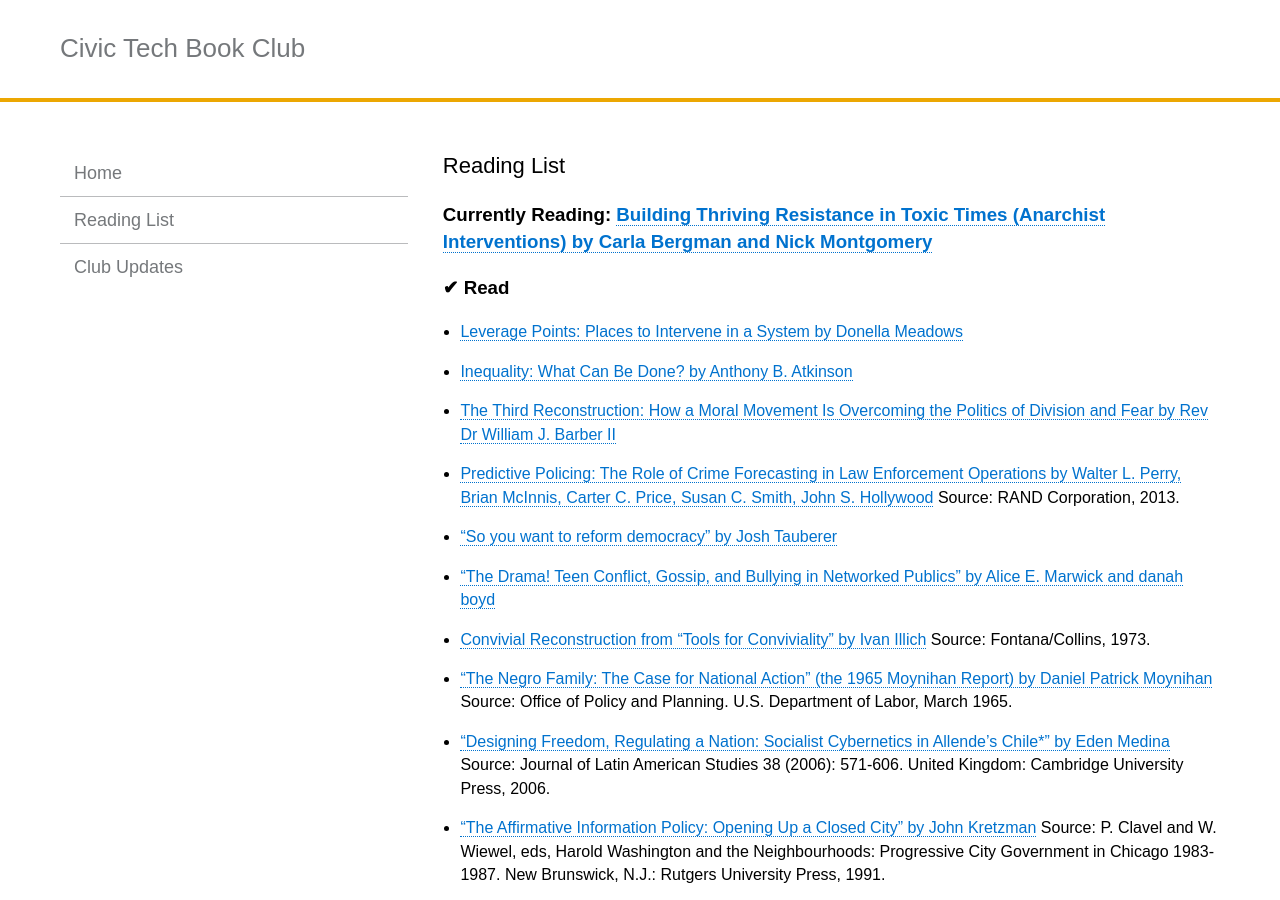
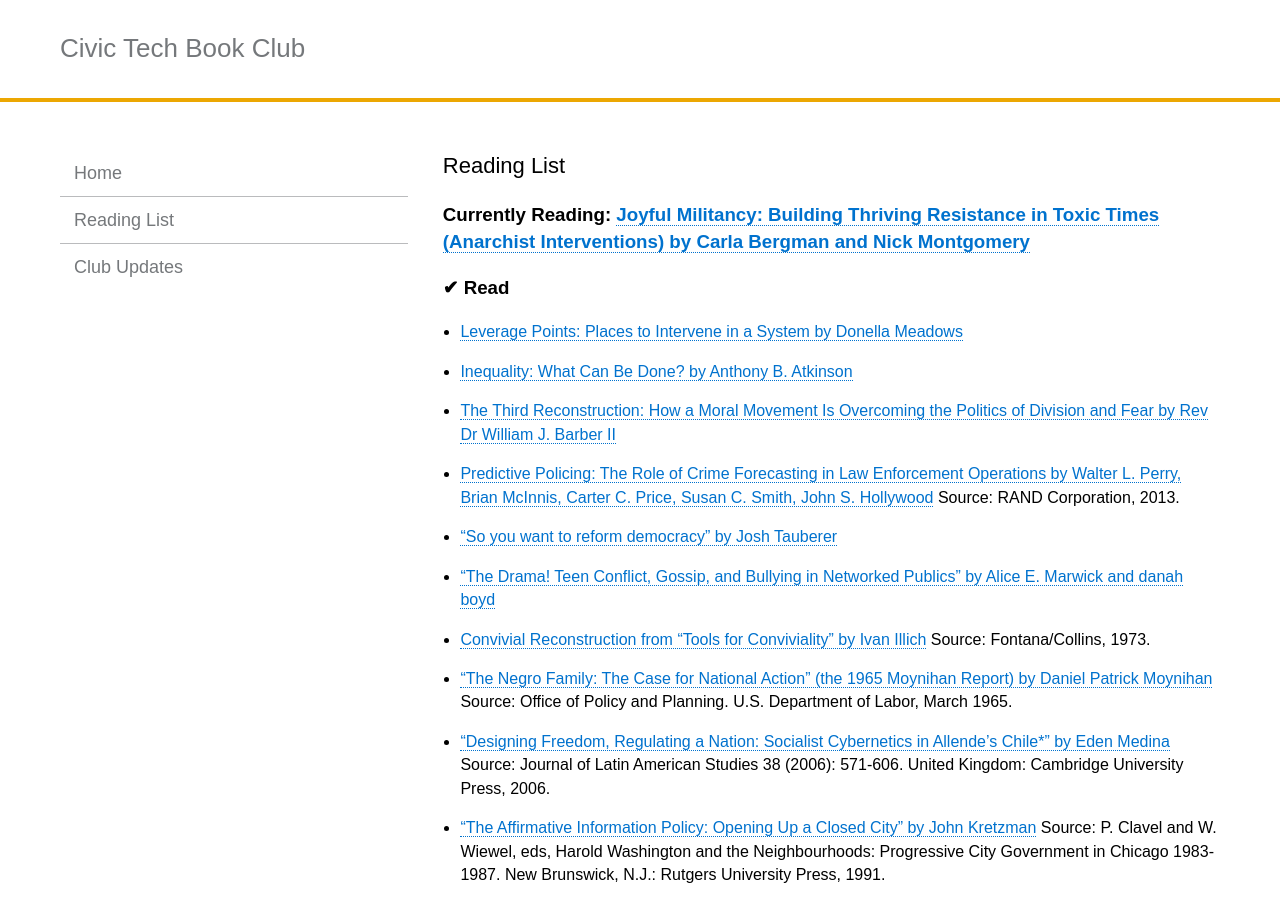
Before and after one commit to rebeccawilliams/bookclub, a Jekyll site: the page built from readinglist.md, in a window 1280 px wide and 900 px high. Built offline with Jekyll 4.4.1, drawn with Linux system fonts in a browser that asks for light colours.

Commit message:
Update readinglist.md

```diff
--- a/readinglist.md
+++ b/readinglist.md
@@ -3,7 +3,7 @@
 title:  "Reading List"
 ---
 
-### Currently Reading: [Building Thriving Resistance in Toxic Times (Anarchist Interventions) by Carla Bergman and Nick Montgomery](https://www.amazon.com/Joyful-Militancy-Resistance-Anarchist-Interventions/dp/1849352887)
+### Currently Reading: [Joyful Militancy: Building Thriving Resistance in Toxic Times (Anarchist Interventions) by Carla Bergman and Nick Montgomery](https://www.amazon.com/Joyful-Militancy-Resistance-Anarchist-Interventions/dp/1849352887)
 
 
 
```
